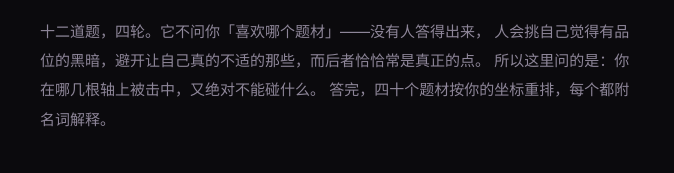
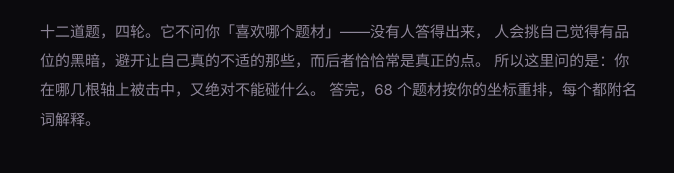
Before and after one commit to kinggod899/r18g-topic-quiz, a plain HTML site: page index.html in a window 1280 px wide. Shown: the part 259-432 px from the top of the page, 172-846 px from the left. Drawn offline with Linux system fonts and the light colour scheme.

Commit message:
封面文案：题材总数改为静态 68

```diff
--- a/index.html
+++ b/index.html
@@ -254,7 +254,7 @@ function cover(app) {
       十二道题，四轮。它不问你「喜欢哪个题材」——没有人答得出来，
       人会挑自己觉得有品位的黑暗，避开让自己真的不适的那些，而后者恰恰常是真正的点。
       所以这里问的是：你在哪几根轴上被击中，又绝对不能碰什么。
-      答完，四十个题材按你的坐标重排，每个都附名词解释。
+      答完，68 个题材按你的坐标重排，每个都附名词解释。
     </p>
     <div class="meta">
       <div><b>${D.topics.length}</b>题材</div>
```
